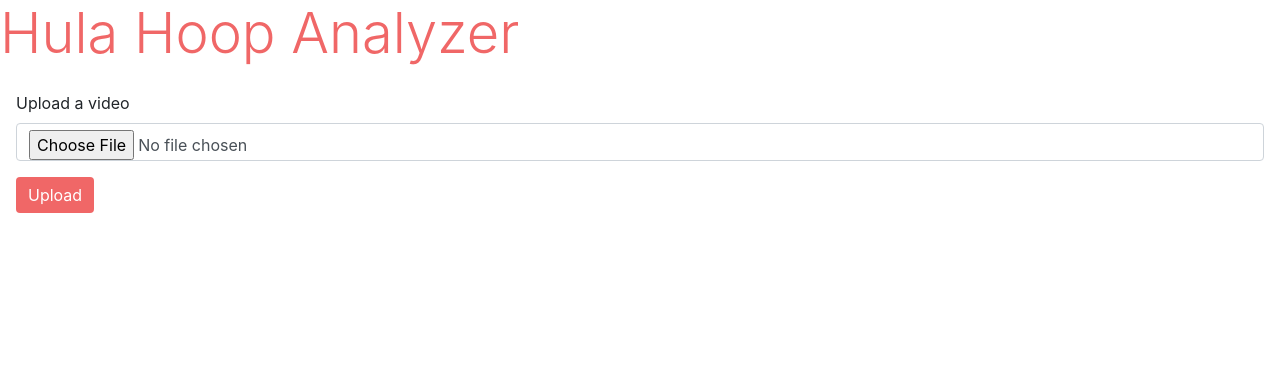
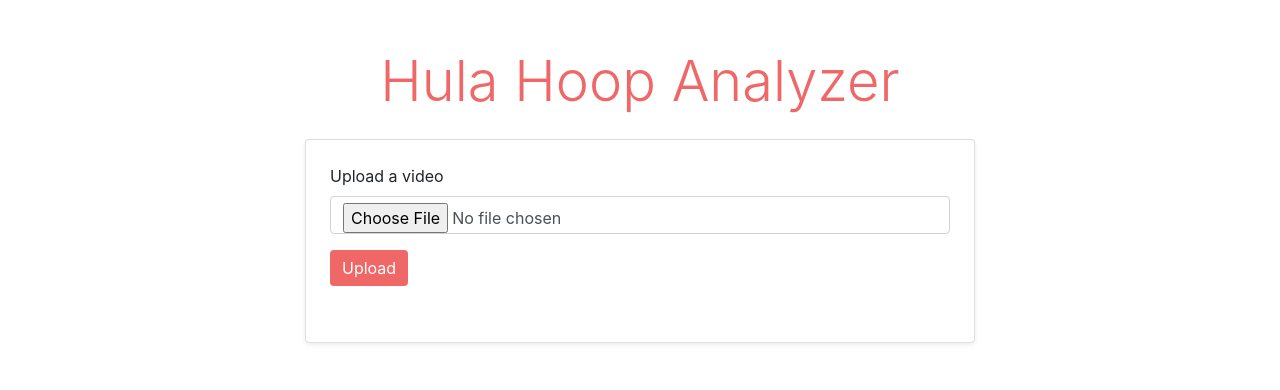
Before and after one commit to MadisonMajarais/hula-hoop-analyzer, a Flask app: page / in a window 1280 px wide. Shown: the top 390 px of the page. Run offline with Flask 3, Linux system fonts and the light colour scheme; some libraries are stand-ins or nearby versions.

Commit message:
Update ui

```diff
--- a/templates/index.html
+++ b/templates/index.html
@@ -7,23 +7,31 @@
   <title>Hula Hoop Analyzer</title>
 </head>
 <body>
-  <h2 id="title"class="display-4">Hula Hoop Analyzer</h2>
-  <form id="video-form" action="{{ url_for('upload')}}" method="post" enctype="multipart/form-data" class="p-3">
+  <div class="container py-5" style="max-width: 700px;">
+    <h2 id="title" class="display-4 text-center mb-4">Hula Hoop Analyzer</h2>
+
+    <div class="card p-4 shadow-sm">
+      <form id="video-form" action="{{ url_for('upload')}}" method="post" enctype="multipart/form-data">
         <div class="mb-3">
-      <label for="video" class="form-label"> Upload a video</label>
+          <label for="video" class="form-label">Upload a video</label>
           <input class="form-control" type="file" id="video" name="video" accept="video/*" required></input>
         </div>
         <button type="submit" class="btn btn-primary" id="upload-btn">Upload</button>
       </form>
+
       {% if error %}
-    <div class="alert alert-danger">{{error}}</div>
+        <div class="alert alert-danger mt-3">{{error}}</div>
       {% endif %}
-  <div id="loading-spinner" class="mb-3 spinner-border d-none" role="status">
+
+      <div id="loading-spinner" class="mt-3 spinner-border d-none" role="status">
         <span class="sr-only">Processing...</span>
       </div>
-  <div class="p-3" id="upload-result"></div>
-  <div class="mb-3">
-    <video id="result-video" class="mb-3 d-none" controls style="max-width: 100%;"></video>
+
+      <div class="mt-3" id="upload-result"></div>
+      <div class="mt-3">
+        <video id="result-video" class="d-none" controls style="max-width: 100%;"></video>
+      </div>
+    </div>
   </div>
 
   {{ bootstrap.load_js() }}
```
Lines whose indentation alone changed are shown as unchanged.
